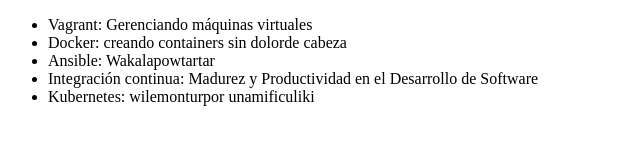
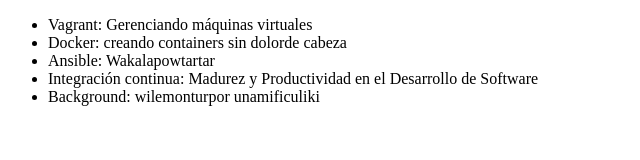
Before and after one commit to GusFunes/background-generator, a plain HTML site: page index.html in a window 1280 px wide. Shown: the full height of the page, 0-640 px from the left. Drawn offline with Linux system fonts and the light colour scheme.

Commit message:
reverting to old title

```diff
--- a/index.html
+++ b/index.html
@@ -12,7 +12,7 @@
         <li> Docker: creando containers sin dolorde cabeza </li>
         <li> Ansible: Wakalapowtartar </li>
         <li> Integración continua: Madurez y Productividad en el Desarrollo de Software</li>
-        <li>Kubernetes: wilemonturpor unamificuliki</li>
+        <li>Background: wilemonturpor unamificuliki</li>
     </ul>
 </body>
 
```
